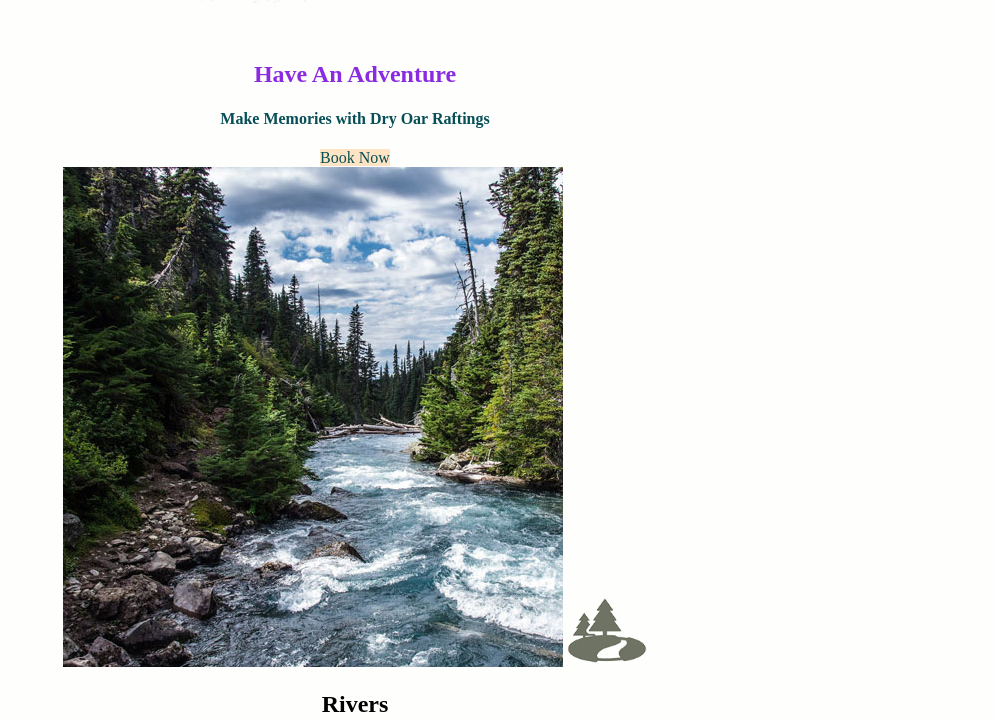
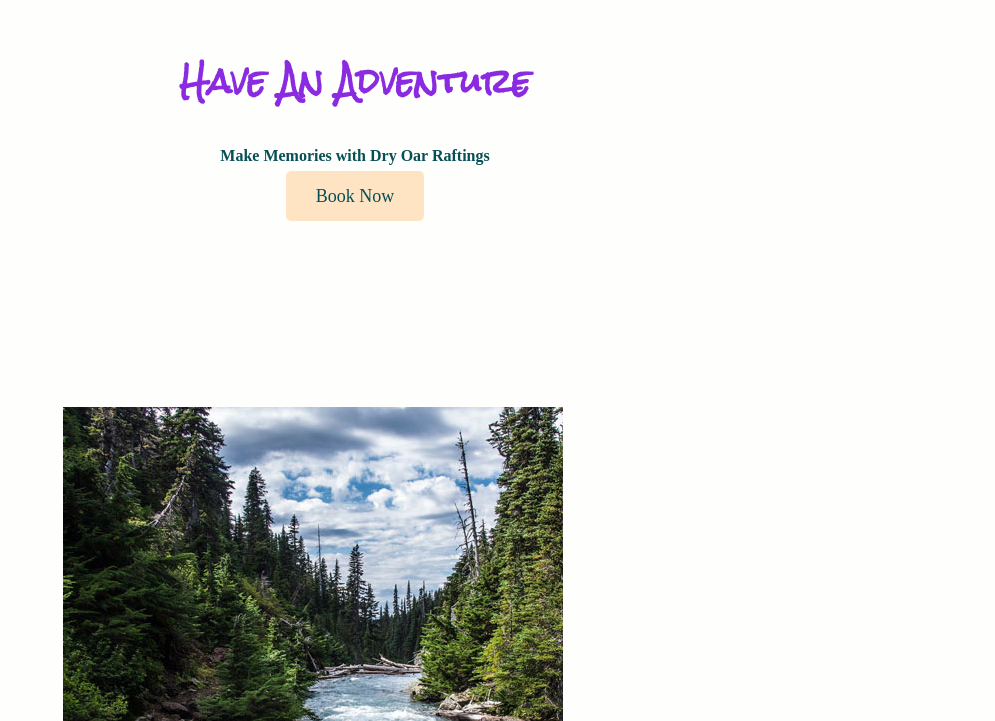
Before and after one commit to Obadiah111/wdd130, a plain HTML site: page wwr/index.html in a window 1280 px wide. Shown: the part 719-1440 px from the top of the page, without its empty margins (285-1280 px from the left). Drawn offline with Linux system fonts and the light colour scheme.

Commit message:
added font

```diff
--- a/styles/styles.css
+++ b/styles/styles.css
@@ -12,6 +12,7 @@ a {
 h1 {
   color: steelblue;
   text-align: center;
+  margin: 50px 0;
 }
 img {
   width: 800px;
@@ -33,12 +34,15 @@ img {
   width: 80%;
   display: block;
   margin: auto;
+  border: 4px solid steelblue;
 }
 p {
   width: 80%;
 }
 a {
   font-size: 1.5em;
+  color: white;
+  padding: 25px;
 }
 * {
   border: 2px solid blue;
@@ -51,8 +55,12 @@ main p {
 footer p {
   font-size: 20px;
   margin: 20px auto;
+  padding: 25px;
 }
 a:hover {
   background-color: white;
   color: steelblue;
 }
+body {
+  margin: 0;
+}
--- a/wwr/styles/style.css
+++ b/wwr/styles/style.css
@@ -1,3 +1,5 @@
+@import url("https://fonts.googleapis.com/css2?family=Roboto:wght@300&family=Rock+Salt&display=swap");
+
 #content {
   max-width: 1600px;
   margin: 0 auto;
@@ -6,6 +8,7 @@ nav a {
   text-align: center;
   text-decoration: none;
   color: #fefefc;
+  padding: 35px;
 }
 #hero-msg h1,
 #hero-msg h4 {
@@ -25,6 +28,8 @@ main section {
 }
 body {
   background-color: #fefefc;
+  margin: 0;
+  padding: 0;
 }
 header {
   background-color: rgb(61, 63, 62);
@@ -38,6 +43,10 @@ nav a:hover {
   background-color: bisque;
   color: #074f57;
   text-decoration: none;
+  font-size: 18px;
+  padding: 15px 30px;
+  margin-top: 50px;
+  border-radius: 5px;
 }
 .book:hover,
 .join:hover {
@@ -51,9 +60,14 @@ footer {
   background-color: rgb(61, 63, 62);
   color: #0d0d0e;
   font-size: 1.2em;
+  padding: 25px 50px;
+  margin-top: 200px;
 }
 .home-title {
+  font-family: Rock Salt, Verdana, sans-serif;
   color: blueviolet;
+  font-size: 2em;
+  margin-top: 10px;
 }
 h4 {
   color: #074f57;
@@ -63,6 +77,8 @@ h4 {
 }
 .msg p {
   color: rgb(12, 12, 12);
+  font-size: 30px;
+  padding-bottom: 15px;
 }
 footer a {
   color: rgb(10, 10, 10);
@@ -76,6 +92,7 @@ footer a:hover {
 }
 .icon {
   width: 80px;
+  padding-top: 10px;
 }
 #hero {
   width: 100%;
@@ -87,3 +104,27 @@ footer p a:hover {
   width: 100%;
   height: 80vh;
 }
+h2 {
+  margin: 0;
+}
+footer .social img {
+  padding-top: 15px;
+}
+#logo_link {
+  padding-top: 5px;
+}
+.rivers-card {
+  margin: 200px 0;
+}
+.camping-card {
+  margin: 200px 0;
+}
+.rapids-card {
+  margin: 200px 0;
+}
+.card-img {
+  border: 10px solid #black;
+}
+main section img {
+  box-sizing: border-box;
+}
```
